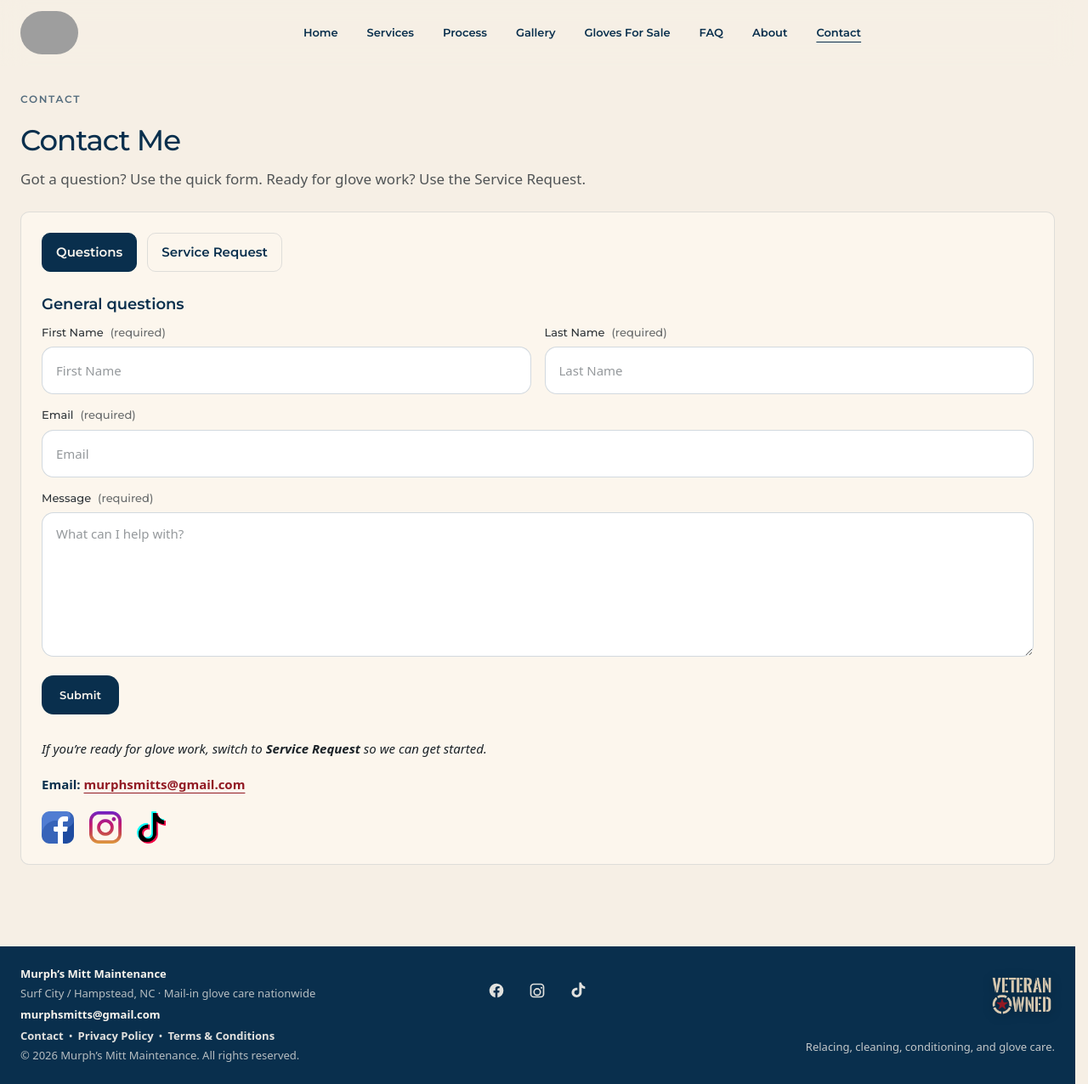
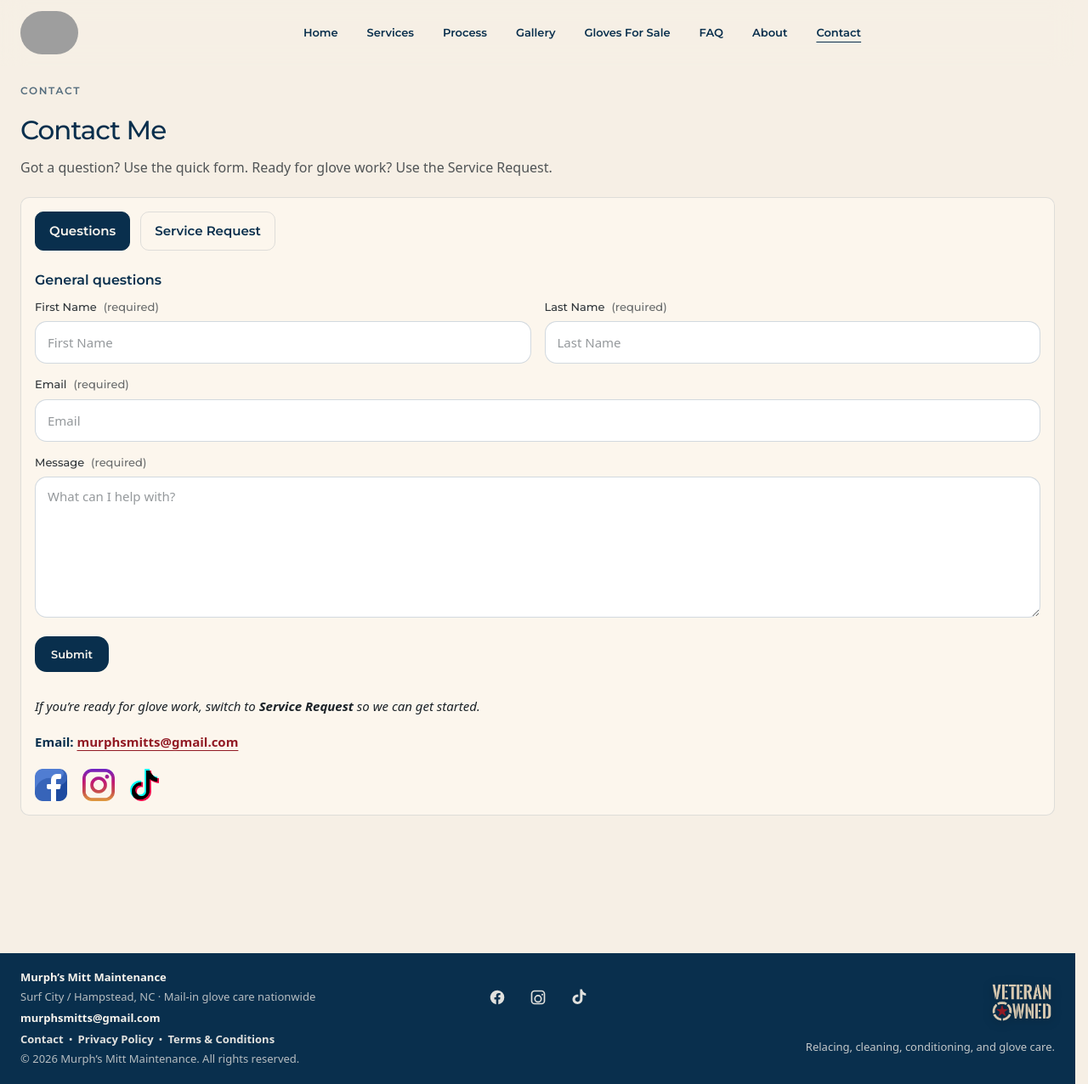
Before and after one commit to kbrettmurphy-ctrl/murphsmitts, a Jekyll site: the page built from contact/index.html, in a window 1280 px wide and 1276 px high. Shown: the whole window at 85% size. Built offline with Jekyll 4.4.1, drawn with Linux system fonts in a browser that asks for light colours; grey boxes are pictures that could not be loaded.

Commit message:
desktop density pass

```diff
--- a/assets/css/styles-16.css
+++ b/assets/css/styles-16.css
@@ -3727,3 +3727,153 @@ body.home footer{
   -webkit-touch-callout:none;
   pointer-events:none;
 }
+
+/* =========================
+   DESKTOP DENSITY
+   Calmer public scale at 100% zoom (771px+).
+   ========================= */
+
+@media (min-width: 771px){
+  :root{
+    --text-md: 16px;
+    --text-lg: 18px;
+    --text-xl: 24px;
+    --text-2xl: 30px;
+    --space-5: 22px;
+    --space-6: 28px;
+    --space-7: 44px;
+    --space-8: 58px;
+  }
+
+  .hero h1{
+    font-size: clamp(31px, 4vw, 47px);
+  }
+
+  .hero-inner{
+    gap: var(--space-6);
+  }
+
+  .hero-media img{
+    max-height: 390px;
+  }
+
+  .mm-section-title{
+    font-size: clamp(22px, 2.3vw, 29px);
+  }
+
+  h1.mm-section-title{
+    font-size: clamp(27px, 3.6vw, 40px);
+  }
+
+  .page{
+    padding-top: 100px;
+    padding-bottom: 50px;
+  }
+
+  .page h1{
+    font-size: clamp(22px, 3.6vw, 31px);
+  }
+
+  .mm-final-cta .mm-section-title{
+    font-size: clamp(20px, 1.65vw, 25px);
+  }
+
+  .btn,
+  .mm-button{
+    padding: 12px 18px;
+    min-height: 40px;
+  }
+
+  .btn-contact{
+    padding: 11px 16px;
+  }
+
+  .card{
+    padding: 16px;
+  }
+
+  .mm-card{
+    padding: var(--space-4);
+  }
+
+  .home-process-step,
+  .home-reviews-grid .review-card,
+  .process-info-panel,
+  .process-review-item,
+  .contact-tab-card{
+    padding: var(--space-4);
+  }
+
+  .service-item,
+  .home-service-item,
+  .relacing-info-item{
+    padding: var(--space-4) var(--space-3);
+  }
+
+  .split{
+    gap: 30px;
+  }
+
+  .price-grid{
+    gap: 22px;
+    margin-top: 18px;
+  }
+
+  .price h2,
+  .card h2{
+    font-size: 16px;
+  }
+
+  .gallery-grid{
+    gap: 12px;
+    margin-top: 16px;
+  }
+
+  .gallery-strip,
+  .lace-strip{
+    gap: 12px;
+    margin-top: 16px;
+  }
+
+  .cta{
+    gap: 12px;
+  }
+
+  .contact-page .mm-field input:not([type]),
+  .contact-page .mm-field input[type="text"],
+  .contact-page .mm-field input[type="email"],
+  .contact-page .mm-field input[type="tel"],
+  .contact-page .mm-field textarea,
+  .contact-page .mm-field select,
+  .contact-page .mm-inline-other input[type="text"]{
+    min-height: 50px;
+    padding: 10px 14px;
+  }
+
+  .contact-page .mm-field textarea{
+    min-height: 124px;
+  }
+
+  .contact-page .mm-field textarea.compact-textarea{
+    min-height: 50px;
+  }
+
+  .service-form-wrap .service-section-title{
+    padding: 10px 14px;
+  }
+
+  footer{
+    padding: 20px 0;
+    margin-top: 36px;
+  }
+
+  .footer-inner{
+    gap: 16px;
+  }
+
+  .footer-left,
+  .footer-center,
+  .footer-right{
+    min-height: 84px;
+  }
+}
```
